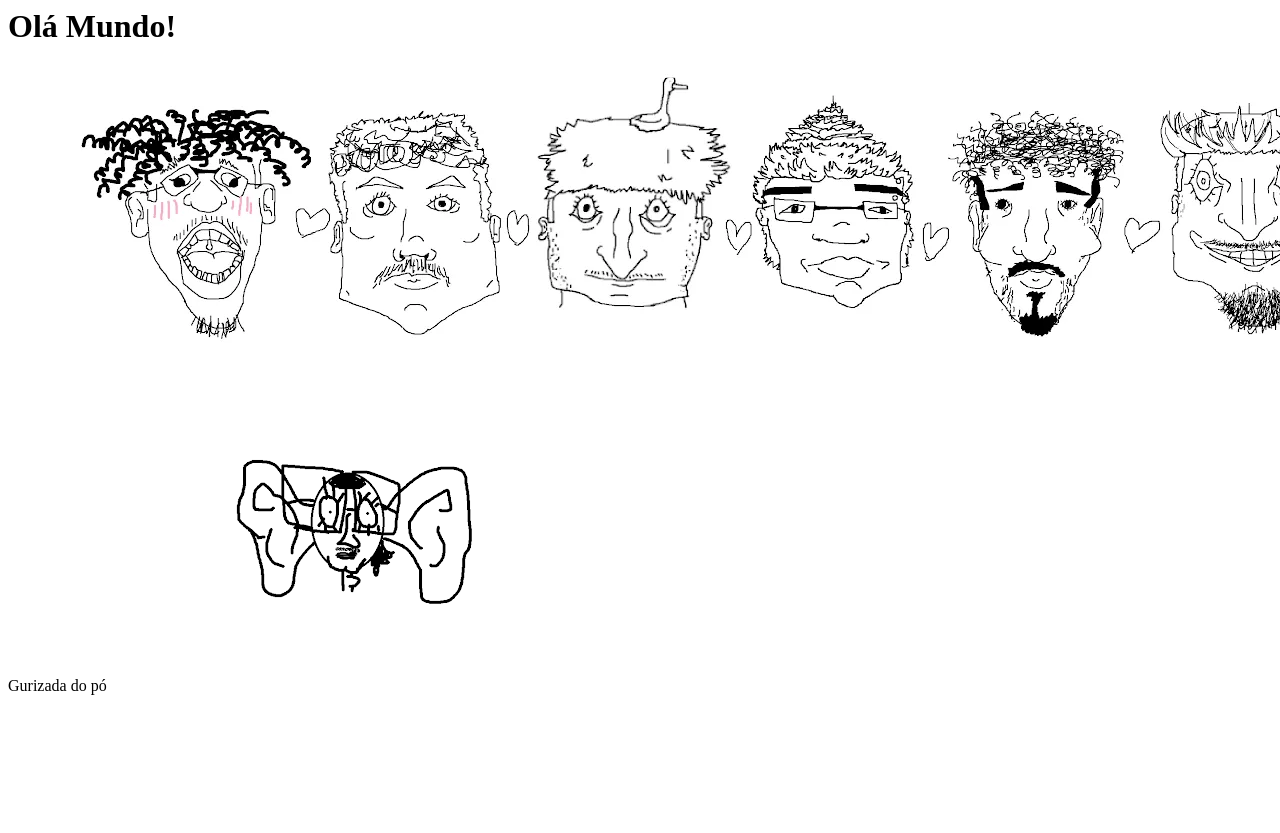
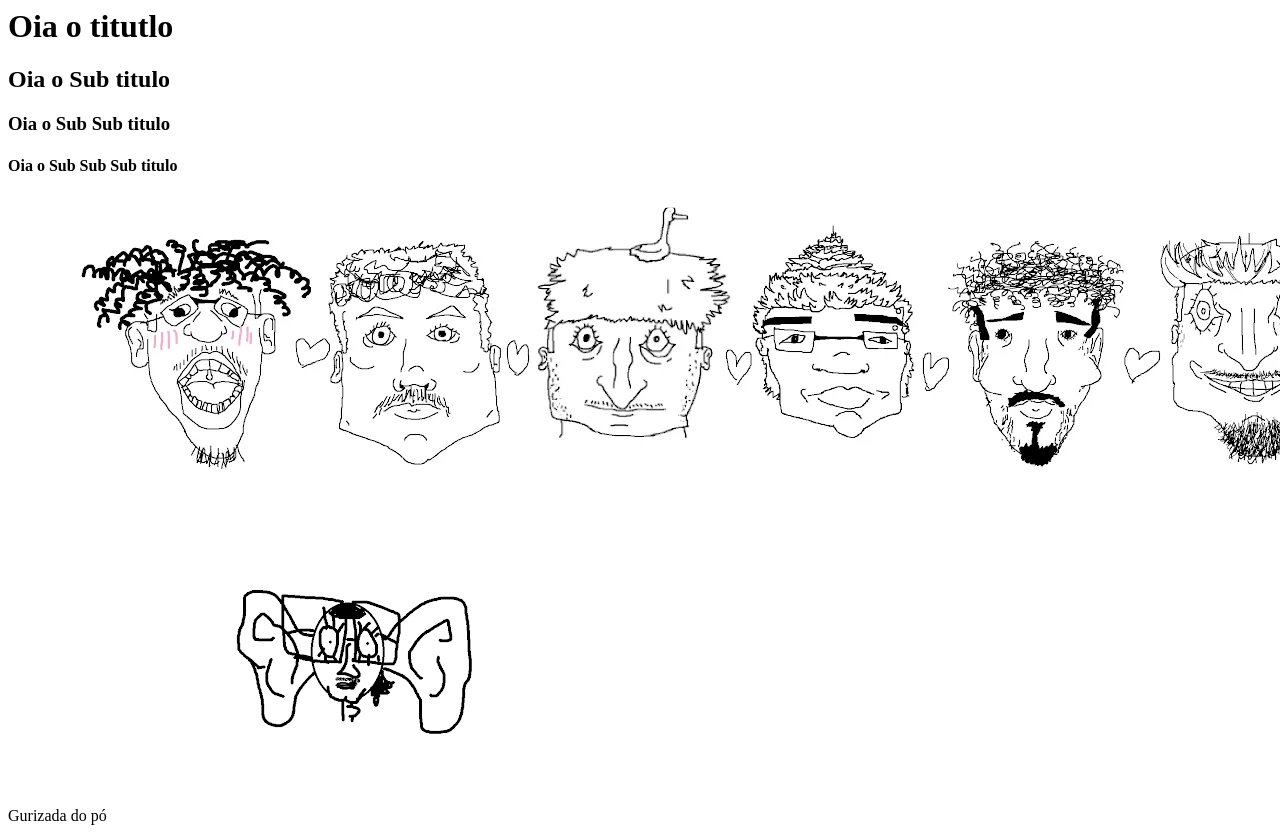
Before and after one commit to ArthurTomazia/Aula01, a plain HTML site: page index.html in a window 1280 px wide. Shown: the top 833 px of the page. Before the commit the page ends 800 px from the top, so only its background shows below. Drawn offline with Linux system fonts and the light colour scheme.

Commit message:
add - adicionei textos

```diff
--- a/index.html
+++ b/index.html
@@ -6,9 +6,10 @@
 </head>
 <body>
 
-<h1>Olá Mundo!</h1>
-
-
+<h1>Oia o titutlo</h1>
+<h2>Oia o Sub titulo</h2>
+<h3>Oia o Sub Sub titulo</h3>
+<h4>Oia o Sub Sub Sub titulo</h4>
 
     <img src="unnamed.png.webp" alt="">
     Gurizada do pó
```
